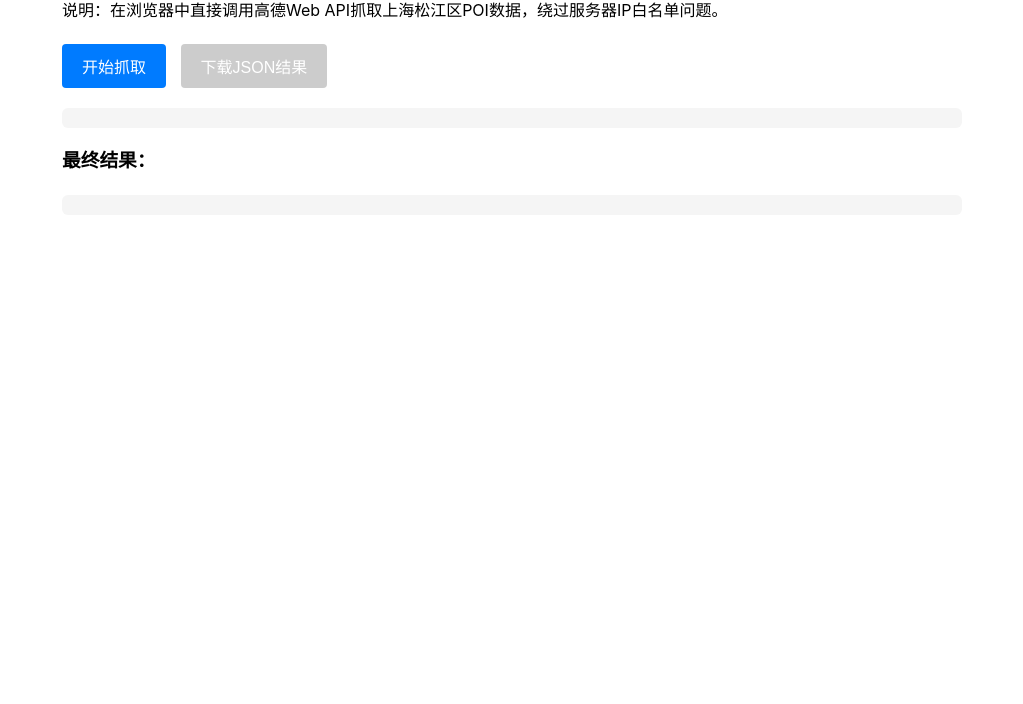
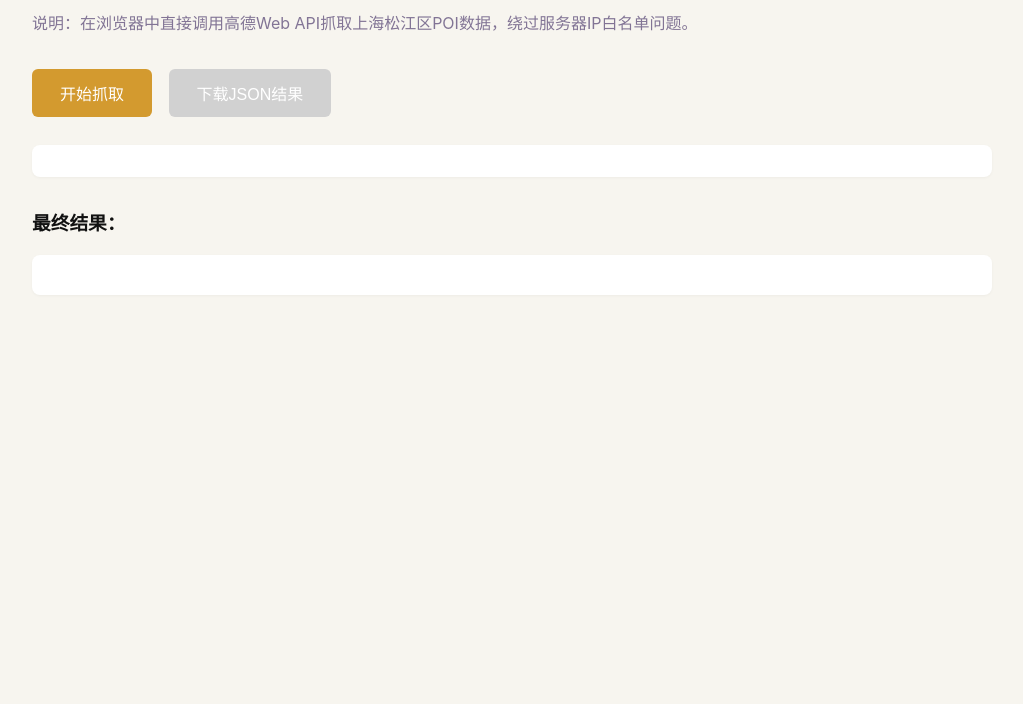
Before and after one commit to yuwenanle/Pintro, a plain HTML site: page fetch-in-browser.html in a window 1280 px wide. Shown: the part 96-800 px from the top of the page, without its empty margins (128-1151 px from the left). Drawn offline with Linux system fonts and the light colour scheme.

Commit message:
style: 按照Brand Guide v9更新页面样式，功能保持不变

```diff
--- a/fetch-in-browser.html
+++ b/fetch-in-browser.html
@@ -3,25 +3,93 @@
 <head>
 <meta charset="UTF-8">
 <meta name="viewport" content="width=device-width, initial-scale=1">
-<title>Pintro - 高德POI数据抓取（浏览器端）</title>
+<title>Pintro · AI 旅行发现引擎 - 数据抓取工具</title>
 <style>
-body { font-family: -apple-system, BlinkMacSystemFont, 'Segoe UI', Roboto, sans-serif; max-width: 900px; margin: 20px auto; padding: 0 20px; line-height: 1.6; }
-h1 { color: #333; }
-.log { background: #f5f5f5; padding: 10px 15px; border-radius: 6px; margin: 10px 0; max-height: 400px; overflow-y: auto; }
-.log p { margin: 4px 0; padding: 0; }
-.success { color: #009933; }
-.error { color: #cc0000; }
-.info { color: #3333cc; }
-.buttons { margin: 20px 0; }
-button { padding: 10px 20px; font-size: 16px; margin-right: 10px; cursor: pointer; background: #007bff; color: white; border: none; border-radius: 4px; }
-button:hover { background: #0056b3; }
-button:disabled { background: #cccccc; cursor: not-allowed; }
-#result { white-space: pre-wrap; word-break: break-all; }
+/* Pintro Brand v9 Styles */
+:root {
+  --color-paper: #F7F5EF;
+  --color-ink: #111111;
+  --color-ochre: #D39A2F;
+  --color-ochre-hover: #B88628;
+  --color-plum: #65557F;
+  --color-soft-ochre: #F9F4E8;
+  --color-success: #2D6A4F;
+  --color-error: #9B2226;
+}
+
+body {
+  font-family: -apple-system, BlinkMacSystemFont, 'Segoe UI', Roboto, 'Helvetica Neue', sans-serif;
+  max-width: 960px;
+  margin: 40px auto;
+  padding: 0 24px;
+  line-height: 1.6;
+  background: var(--color-paper);
+  color: var(--color-ink);
+}
+
+h1 {
+  color: var(--color-ink);
+  font-weight: 600;
+  letter-spacing: -0.02em;
+  margin-bottom: 8px;
+}
+
+.subtitle {
+  color: var(--color-plum);
+  margin-bottom: 32px;
+  opacity: 0.8;
+}
+
+.log {
+  background: white;
+  padding: 16px 20px;
+  border-radius: 8px;
+  margin: 16px 0;
+  max-height: 450px;
+  overflow-y: auto;
+  box-shadow: 0 1px 3px rgba(0,0,0,0.04);
+}
+.log p { margin: 6px 0; padding: 0; }
+.success { color: var(--color-success); }
+.error { color: var(--color-error); }
+.info { color: var(--color-ink); }
+
+.buttons { margin: 28px 0; }
+button {
+  padding: 12px 28px;
+  font-size: 16px;
+  margin-right: 12px;
+  cursor: pointer;
+  background: var(--color-ochre);
+  color: white;
+  border: none;
+  border-radius: 6px;
+  font-weight: 500;
+  transition: background 0.2s ease;
+}
+button:hover { background: var(--color-ochre-hover); }
+button:disabled { background: #D1D1D1; cursor: not-allowed; }
+
+#result {
+  white-space: pre-wrap;
+  word-break: break-all;
+  font-size: 13px;
+  background: white;
+  padding: 20px;
+  border-radius: 8px;
+  box-shadow: 0 1px 3px rgba(0,0,0,0.04);
+}
+
+h3 {
+  font-weight: 600;
+  margin-top: 32px;
+  margin-bottom: 12px;
+}
 </style>
 </head>
 <body>
 <h1>Pintro - 高德POI数据抓取（浏览器端）</h1>
-<p>说明：在浏览器中直接调用高德Web API抓取上海松江区POI数据，绕过服务器IP白名单问题。</p>
+<p class="subtitle">说明：在浏览器中直接调用高德Web API抓取上海松江区POI数据，绕过服务器IP白名单问题。</p>
 
 <div class="buttons">
   <button id="startBtn" onclick="startFetch()">开始抓取</button>
```
